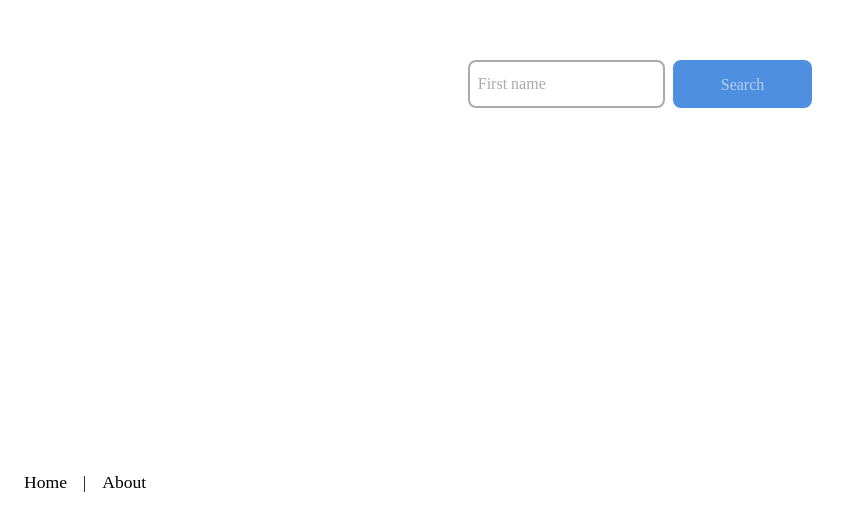
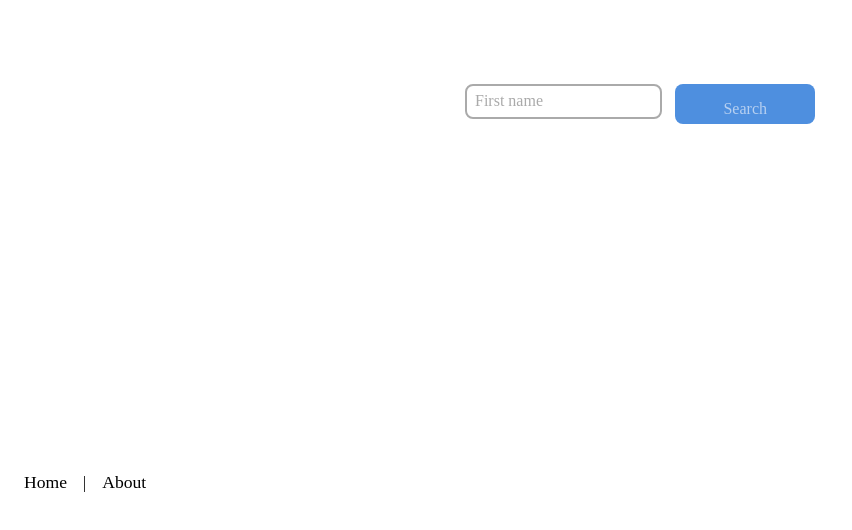
Before and after one commit to lauraturk/typeahead-example, a React (Vite) app: page / in a window 1280 px wide. Shown: the part 268-798 px from the top of the page, without its empty margins (0-852 px from the left). Built offline with nearby package versions, Linux system fonts and the light colour scheme; a web font is replaced by a local one.

Commit message:
add dropdown styles and WIP keyboard navigable

```diff
--- a/src/components/typeahead.jsx
+++ b/src/components/typeahead.jsx
@@ -8,7 +8,9 @@ const StyledWord = ({ str, i, length }) => {
   return (
     <p>
       {str.substring(i, -1)}
-      <span className="typeahead--suggest-highlight">{str.substring(i, i + length)}</span>
+      <span className="typeahead--suggest-highlight">
+        {str.substring(i, i + length)}
+      </span>
       {str.substring(i + length)}
     </p>
   );
@@ -20,35 +22,46 @@ const TypeAhead = ({ data, placeholderText = "First name", ctaText }) => {
 
   const handleSearchSuggest = ({ target }) => {
     setSearch(target.value);
-    const suggestions = data.map((s) => {
-      const i = s.toLowerCase().indexOf(target.value);
-      if (target.value && i !== -1) {
-        return (
-          <li>
-            <StyledWord str={s} i={i} length={target.value.length} />
+    const suggestions = data.reduce((list, s) => {
+      const matchIndex = s.toLowerCase().indexOf(target.value);
+      if (target.value && matchIndex !== -1) {
+        list.push(
+          <li role="option" id={`suggest-item-${list.length}`}>
+            <StyledWord str={s} i={matchIndex} length={target.value.length} />
           </li>
         );
       }
-      return;
-    });
+      return list;
+    }, []);
     setSuggestList(suggestions);
   };
 
   return (
+    <form className="form--wrapper">
       <div className="typeahead--wrapper">
         <input
           onChange={(e) => handleSearchSuggest(e)}
           placeholder={placeholderText}
           name="search"
           role="search"
-        className="typeahead--input"
+          className={`typeahead--input ${
+            suggestList.length ? `typeahead--input-active` : ""
+          }`}
           value={search}
         />
-      {suggestList.length ? (
-        <ul className="typeahead--suggest-wrapper">{suggestList}</ul>
+        {suggestList.length > 0 ? (
+          <ul
+            tabIndex="0"
+            role="listbox"
+            aria-activedescendant="suggest-item-0"
+            className="typeahead--suggest-wrapper"
+          >
+            {suggestList}
+          </ul>
         ) : null}
+      </div>
       <Button text={ctaText} />
-    </div>
+    </form>
   );
 };
 
--- a/src/styles/button.css
+++ b/src/styles/button.css
@@ -4,7 +4,7 @@
     color: var(--color-btn-text-primary);
     font-size: 1rem;
     font-family: var(--font-family);
-    height: 100%;
+    max-height: 40px;
     min-width: fit-content;
     max-width: 300px;
     padding: 1rem 3rem;
--- a/src/styles/typeahead.css
+++ b/src/styles/typeahead.css
@@ -1,9 +1,30 @@
+.form--wrapper {
+    /* display: grid;
+    grid-template-rows: auto;
+    grid-template-columns: 1fr 1fr;
+    gap: var(--space-size-xs); */
+    position: relative;
+    max-width: 400px;
+    min-width: 350px;
+}
+
+.form--wrapper button {
+    position: absolute;
+    top: 0;
+    right: 0;
+}
+
 .typeahead--wrapper {
+    display: inline-block;
     height: var(--space-size-lg);
     min-height: 40px;
-    /* max-width: 600px; */
-    display: flex;
-    gap: var(--space-size-xs);
+    padding-right: var(--space-size-xs);
+    /* display: flex;
+    flex-direction: column;
+    gap: 0; */
+    position: absolute;
+    top: 0;
+    left: 0;
 }
 
 .typeahead--input {
@@ -18,8 +39,20 @@
     font: 1rem var(--font-family);
 }
 
+.typeahead--input-active {
+    border-radius: var(--radius-primary) var(--radius-primary) 0 0;
+    border-bottom: 0px;
+}
+
 .typeahead--suggest-wrapper {
+    border: 2px solid var(--color-input-border-primary);
+    border-radius: 0 0 var(--radius-primary) var(--radius-primary);
     color: var(--color-input-border-primary);
+
+    /* might be useful to pull into a reset class for all UL */
+    list-style-type: none;
+    padding-left: var(--space-size-xs);
+    margin-block-start: 0;
 }
 
 .typeahead--suggest-highlight {
```
Lines whose indentation alone changed are shown as unchanged.
